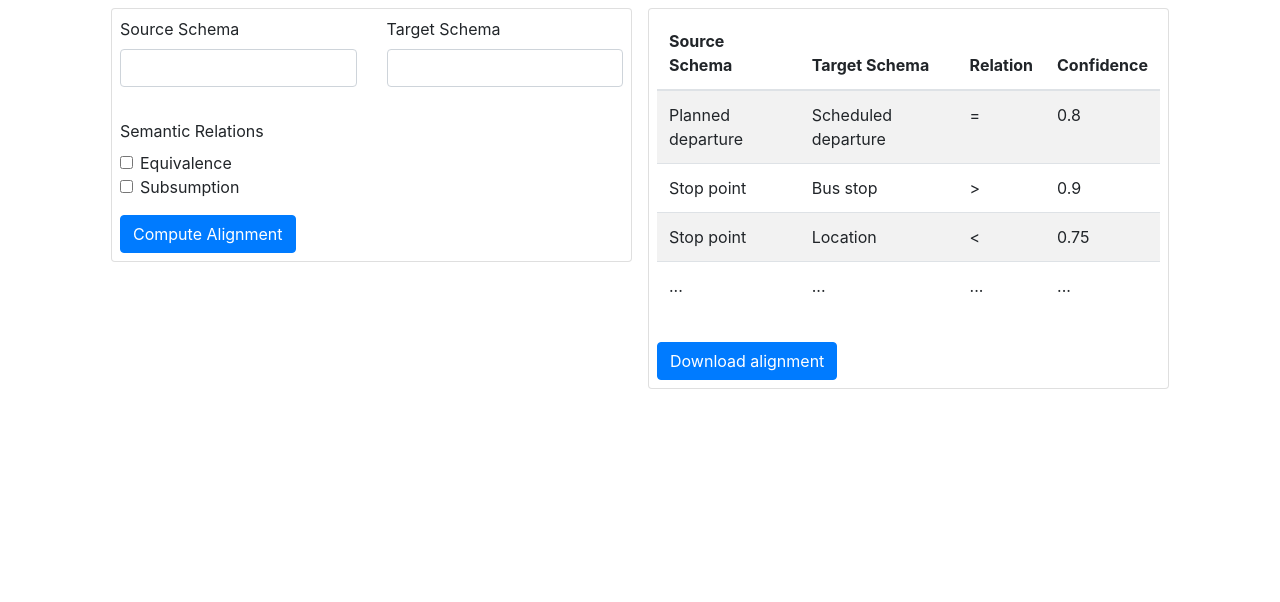
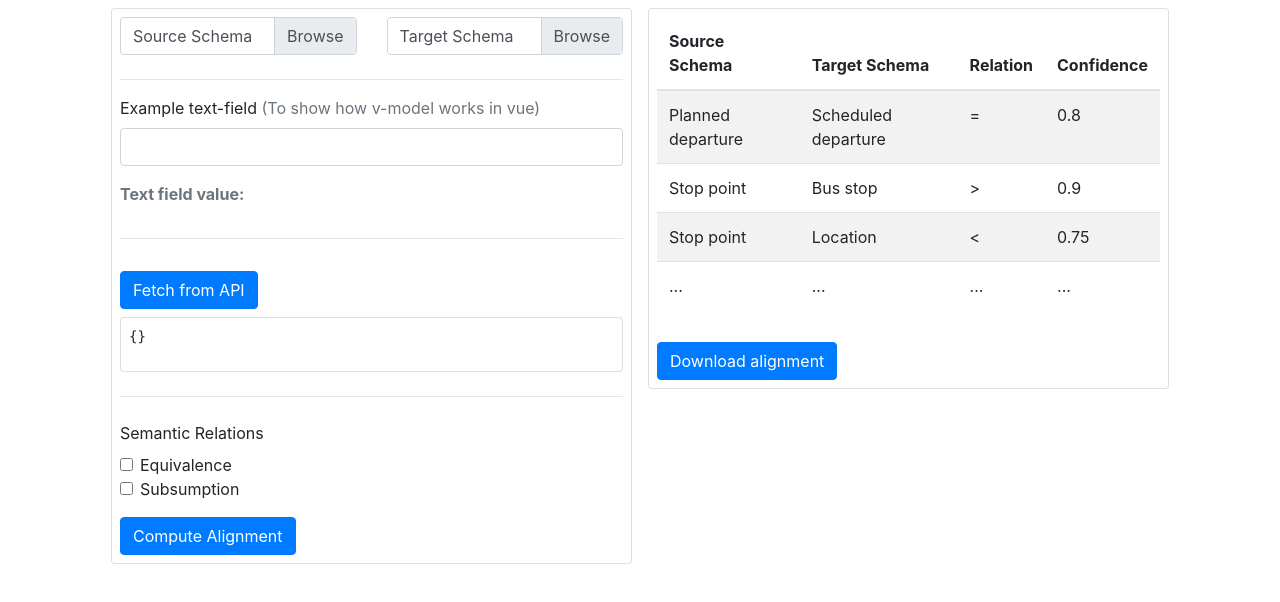
Before and after one commit to ReiseNavet/data-integration-tool-frontend, a Vue app: page / in a window 1280 px wide. Shown: the top 602 px of the page. Built offline with nearby package versions, Linux system fonts and the light colour scheme.

Commit message:
Connect front-end to backend (locally) and upload to demo-firebase host

```diff
--- a/src/components/SchemaForm.vue
+++ b/src/components/SchemaForm.vue
@@ -1,26 +1,58 @@
 <template>
   <div>
     <div class="row p-2">
-      <div class="col form-group">
-        <label for="source">Source Schema</label>
-        <input class="form-control" type="text" name="source" v-model="sourceSchema">
+      <div class="col input-group">
+        <div class="custom-file">
+          <label class="custom-file-label" for="source">Source Schema</label>
+          <input class="custom-file-input" type="file" name="source" id="source">
+        </div>
       </div>
-      <div class="col form-group">
-        <label for="target">Target Schema</label>
-        <input class="form-control" type="text" name="target" v-model="targetSchema">
+      <div class="col input-group">
+        <div class="custom-file">
+          <label class="custom-file-label" for="target">Target Schema</label>
+          <input class="custom-file-input" type="file" name="target" id="target">
+        </div>
       </div>
     </div>
+
+    <hr class="mx-2">
+
+    <div class="row px-2">
+      <div class="col form-group">
+        <label for="text">Example text-field <span class="text-muted">(To show how v-model works in vue)</span></label>
+        <input class="form-control" type="text" id="text" v-model="text">
+      </div>
+    </div>
+
+    <div class="row px-2">
+      <div class="col">
+        <p><span class="font-weight-bold text-muted">Text field value:</span> {{text}}</p>
+      </div>
+    </div>
+
+    <hr class="mx-2">
+
+    <div class="row p-2">
+      <div class="col">
+        <button type="button" class="btn btn-primary my-2" @click="fetchData">Fetch from API</button>
+        <div class="card background-grey-200 p-2">
+          <pre>{{dataJson}}</pre>
+        </div>
+      </div>
+    </div>
+
+    <hr class="mx-2">
 
     <div class="row p-2">
       <div class="col">
         <label for="relations">Semantic Relations</label>
         <div class="form-check">
           <input class="form-check-input" type="checkbox" value="equivalence" id="equivalence" v-model="relations">
-          <label class="form-check-label" for="equivalence"> Equivalence </label>
+          <label class="form-check-label" for="equivalence"> Equivalence <span v-if="eqChecked">CHECKED</span></label>
         </div>
         <div class="form-check">
           <input class="form-check-input" type="checkbox" value="subsumption" id="subsumption" v-model="relations">
-          <label class="form-check-label" for="subsumption"> Subsumption </label>
+          <label class="form-check-label" for="subsumption"> Subsumption <span v-if="subChecked">CHECKED</span></label>
         </div>
       </div>
     </div>
@@ -41,11 +73,35 @@ export default {
   data: () => ({
     sourceSchema: '',
     targetSchema: '',
+    text: '',
     relations: [],
+    data: {},
   }),
   methods: {
     submit() {
       console.log(this.sourceSchema, this.targetSchema, this.relations)
+    },
+    async fetchData() {
+      if(process.env.NODE_ENV === 'production') {
+        // Localhost-api doesn't work in production.
+        console.warn("Hey, the server isn't running in production yet, so you'll have to run it locally with the backend.")
+        this.data = "This doesn't work online yet. Try locally."
+        return
+      }
+      const response = await fetch('http://localhost:7000')
+      this.data = await response.json()
+      console.log(this.data)
+    },
+  },
+  computed: {
+    eqChecked() {
+      return this.relations.includes('equivalence')
+    },
+    subChecked() {
+      return this.relations.includes('subsumption')
+    },
+    dataJson() {
+      return JSON.stringify(this.data)
     }
   }
 }
```
Also changed, not shown: src/assets/logo.png (deleted).
